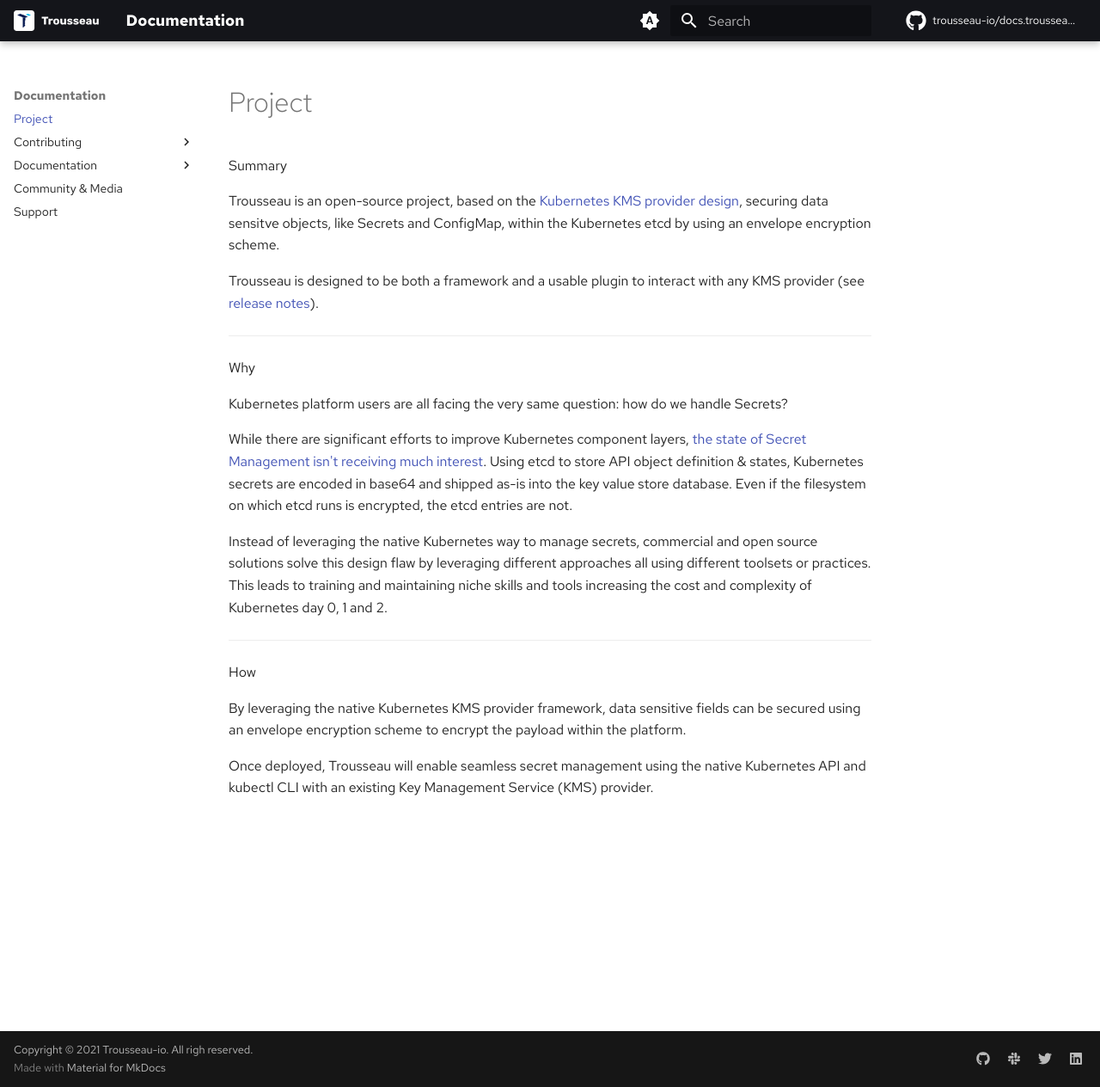
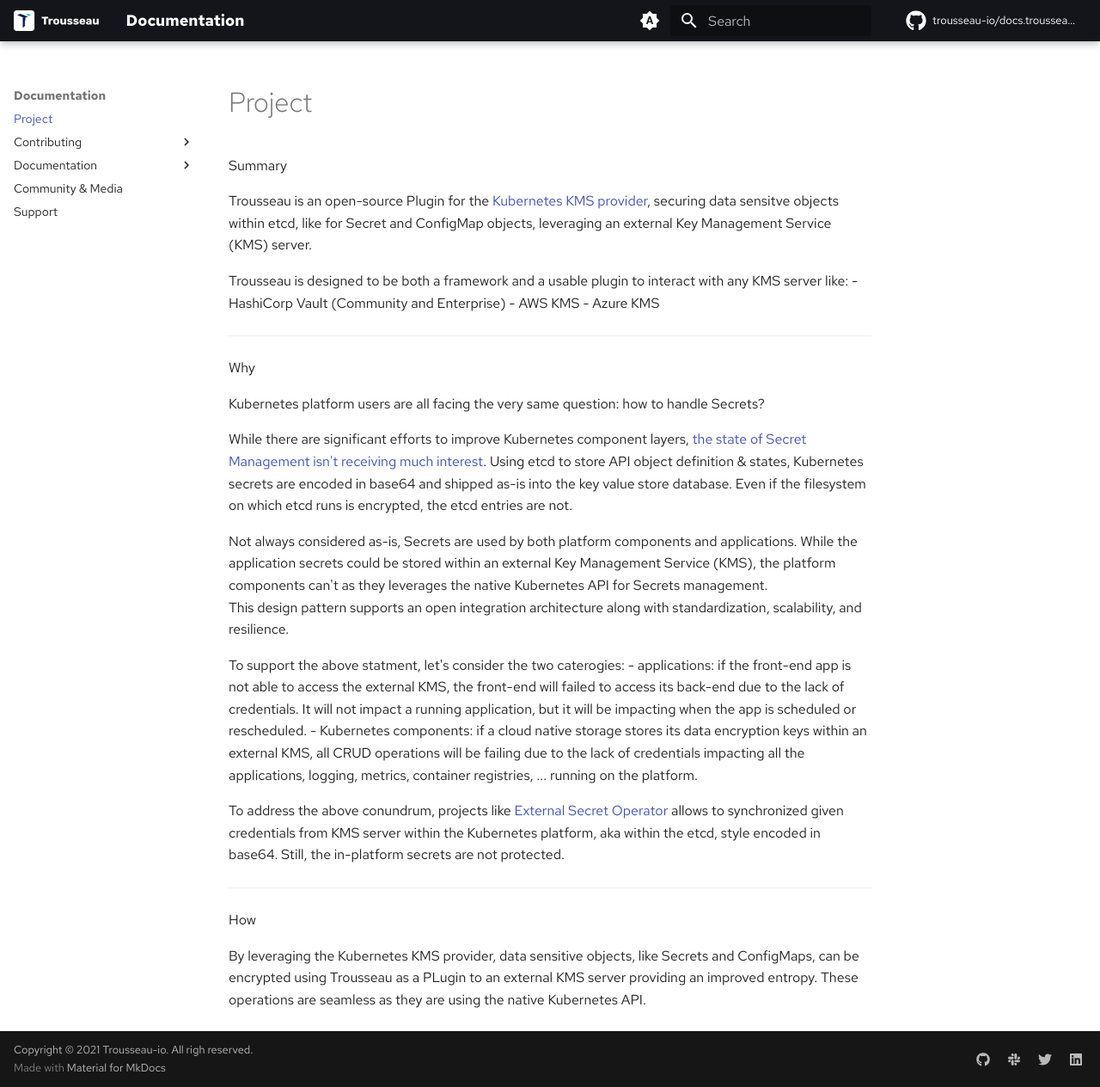
Before and after one commit to Trousseau-io/docs.trousseau.io, an MkDocs documentation site: the page built from docs/index.md, in a window 1280 px wide and 1264 px high. Shown: the whole window at 86% size. Built offline with MkDocs 1.6.1 and Material for MkDocs 9.7.7, drawn with Linux system fonts in a browser that asks for light colours; some web fonts are replaced; comment, search, counter and statistics services are not loaded.

Commit message:
Update index.md

```diff
--- a/docs/index.md
+++ b/docs/index.md
@@ -1,22 +1,30 @@
 
 Summary
 
-Trousseau is an open-source project, based on the [Kubernetes KMS provider design](https://kubernetes.io/docs/tasks/administer-cluster/kms-provider/), securing data sensitve objects, like Secrets and ConfigMap, within the Kubernetes etcd by using an envelope encryption scheme.
+Trousseau is an open-source Plugin for the [Kubernetes KMS provider](https://kubernetes.io/docs/tasks/administer-cluster/kms-provider/), securing data sensitve objects within etcd, like for Secret and ConfigMap objects, leveraging an external Key Management Service (KMS) server.
 
-Trousseau is designed to be both a framework and a usable plugin to interact with any KMS provider (see [release notes](trousseau/release_notes.md)).
+Trousseau is designed to be both a framework and a usable plugin to interact with any KMS server like:
+- HashiCorp Vault (Community and Enterprise)
+- AWS KMS
+- Azure KMS
 
 ---
 Why
 
-Kubernetes platform users are all facing the very same question: how do we handle Secrets?
+Kubernetes platform users are all facing the very same question: how to handle Secrets?
 
 While there are significant efforts to improve Kubernetes component layers, [the state of Secret Management isn't receiving much interest](https://archive.fosdem.org/2021/schedule/event/kubernetes_secret_management/). Using etcd to store API object definition & states, Kubernetes secrets are encoded in base64 and shipped as-is into the key value store database. Even if the filesystem on which etcd runs is encrypted, the etcd entries are not.
 
-Instead of leveraging the native Kubernetes way to manage secrets, commercial and open source solutions solve this design flaw by leveraging different approaches all using different toolsets or practices. This leads to training and maintaining niche skills and tools increasing the cost and complexity of Kubernetes day 0, 1 and 2.
+Not always considered as-is, Secrets are used by both platform components and applications. While the application secrets could be stored within an external Key Management Service (KMS), the platform components can't as they leverages the native Kubernetes API for Secrets management.
+This design pattern supports an open integration architecture along with standardization, scalability, and resilience.
+
+To support the above statment, let's consider the two caterogies:
+- applications: if the front-end app is not able to access the external KMS, the front-end will failed to access its back-end due to the lack of credentials. It will not impact a running application, but it will be impacting when the app is scheduled or rescheduled.
+- Kubernetes components: if a cloud native storage stores its data encryption keys within an external KMS, all CRUD operations will be failing due to the lack of credentials impacting all the applications, logging, metrics, container registries, ... running on the platform.
+
+To address the above conundrum, projects like [External Secret Operator](https://external-secrets.io/) allows to synchronized given credentials from KMS server within the Kubernetes platform, aka within the etcd, style encoded in base64. Still, the in-platform secrets are not protected.
 
 ---
 How
 
-By leveraging the native Kubernetes KMS provider framework, data sensitive fields can be secured using an envelope encryption scheme to encrypt the payload within the platform.
-
-Once deployed, Trousseau will enable seamless secret management using the native Kubernetes API and kubectl CLI with an existing Key Management Service (KMS) provider.
+By leveraging the Kubernetes KMS provider, data sensitive objects, like Secrets and ConfigMaps, can be encrypted using Trousseau as a PLugin to an external KMS server providing an improved entropy. These operations are seamless as they are using the native Kubernetes API.
```
